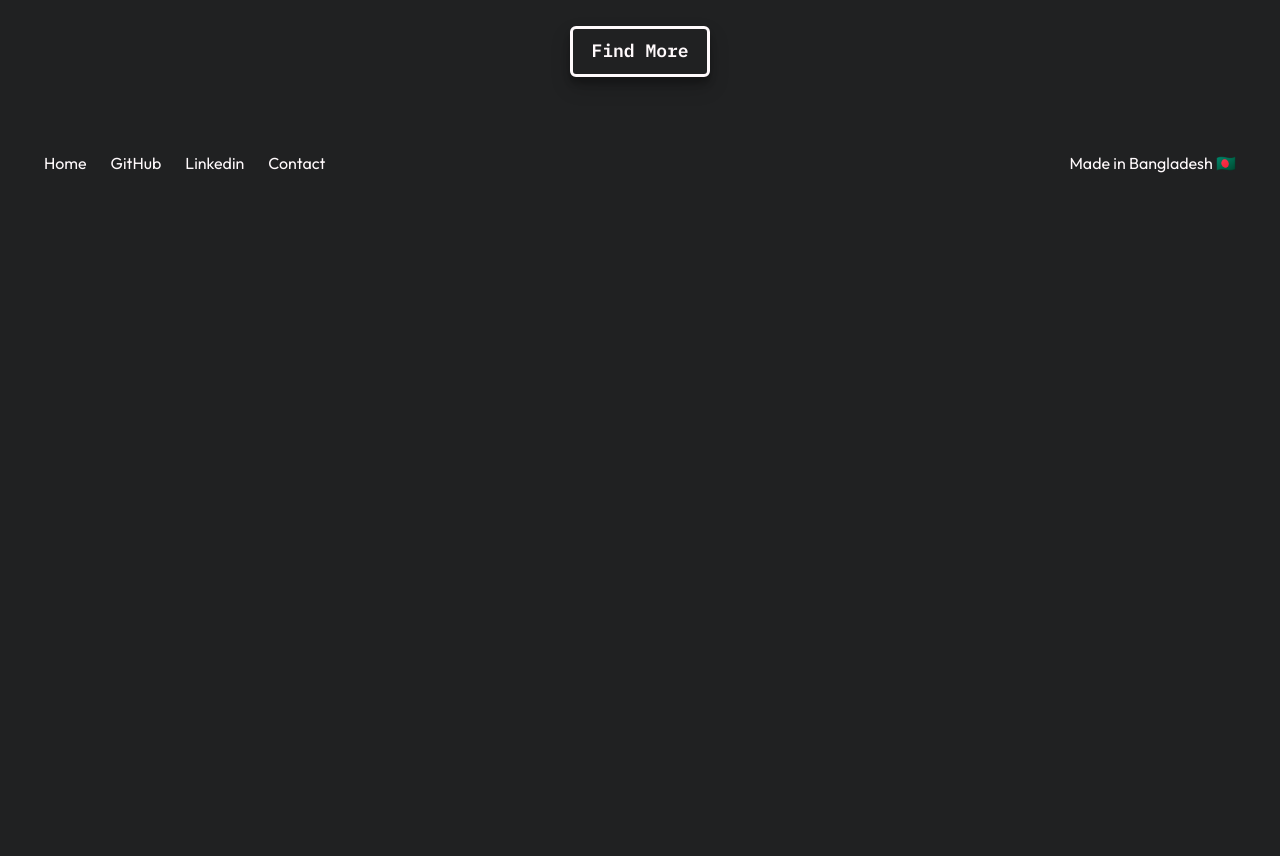
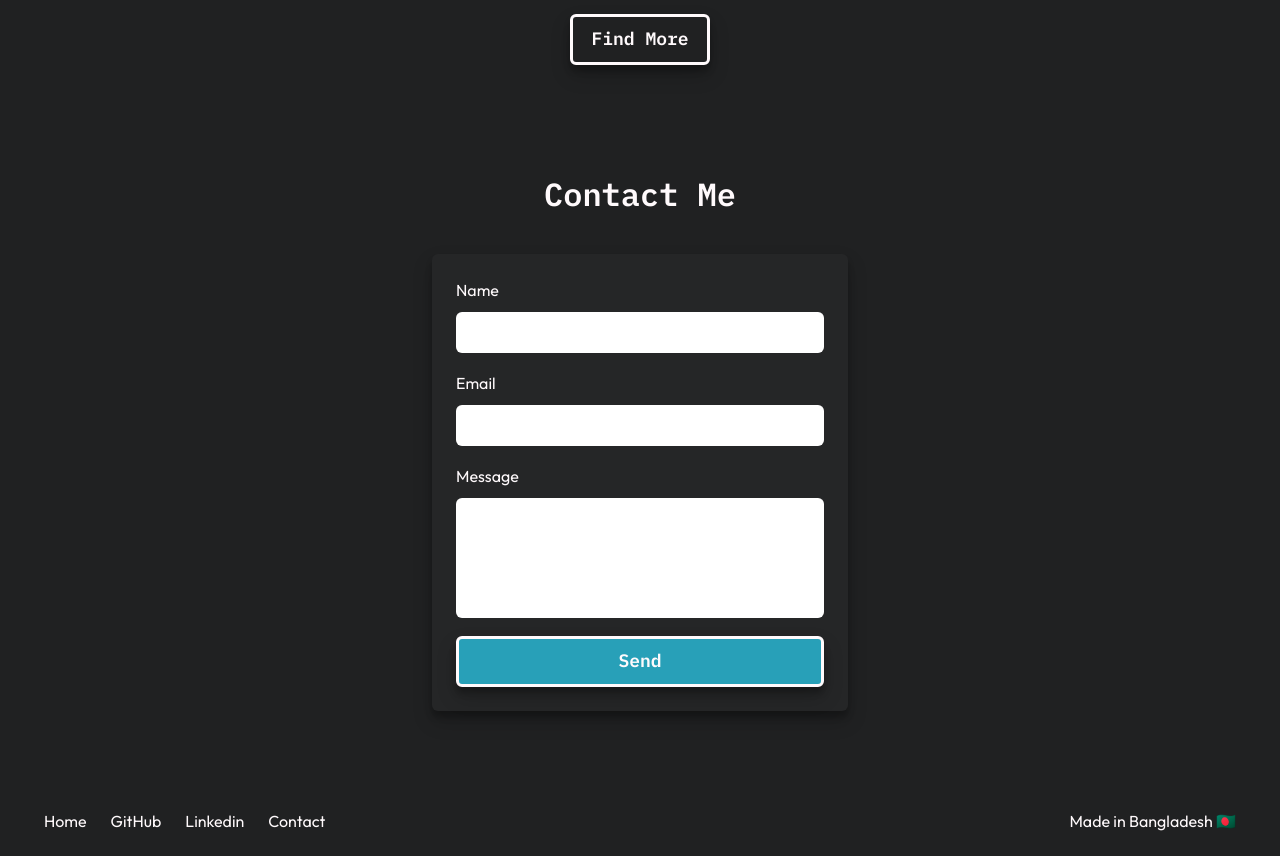
Before and after one commit to UpalBarua/my-portfolio, a Next.js app: page / in a window 1280 px wide. Shown: the part 2320-3176 px from the top of the page. Before the commit the page ends 2518 px from the top, so only its background shows below. Built offline with nearby package versions, Linux system fonts and the light colour scheme.

Commit message:
added ContactForm

```diff
--- /dev/null
+++ b/components/ContactForm/ContactForm.module.scss
@@ -0,0 +1,37 @@
+@use '../../styles/mixins' as *;
+
+.ContactForm {
+  display: grid;
+  gap: var(--spacing-400);
+  width: min(26rem, 100%);
+  padding: var(--spacing-400);
+  border-radius: 6px;
+  background-color: var(--color-dark-400);
+  box-shadow: var(--box-shadow);
+
+  @include mq('md') {
+    padding: var(--spacing-500);
+  }
+
+  .Field {
+    display: grid;
+    gap: var(--spacing-200);
+
+    > label {
+      text-transform: capitalize;
+    }
+
+    > input,
+    > textarea {
+      padding: var(--spacing-200);
+      border: 0;
+      border-radius: 6px;
+      background-color: var(--color-light-300);
+    }
+
+    > textarea {
+      height: 7.5rem;
+      resize: none;
+    }
+  }
+}
--- /dev/null
+++ b/components/ContactForm/ContactForm.tsx
@@ -0,0 +1,22 @@
+import { Button } from '../UI/Button/Button';
+import styles from './ContactForm.module.scss';
+
+export const ContactForm = () => {
+  return (
+    <form className={styles.ContactForm}>
+      <div className={styles.Field}>
+        <label htmlFor="name">Name</label>
+        <input id="name" type="text" name="name" />
+      </div>
+      <div className={styles.Field}>
+        <label htmlFor="email">Email</label>
+        <input id="email" type="email" name="email" />
+      </div>
+      <div className={styles.Field}>
+        <label htmlFor="message">Message</label>
+        <textarea id="" name="message"></textarea>
+      </div>
+      <Button type="primary">Send</Button>
+    </form>
+  );
+};
--- /dev/null
+++ b/components/ContactMe/ContactMe.module.scss
@@ -0,0 +1,6 @@
+.ContactMe {
+  display: grid;
+  justify-items: center;
+  padding-block: var(--spacing-800);
+  gap: var(--spacing-400);
+}
--- /dev/null
+++ b/components/ContactMe/ContactMe.tsx
@@ -0,0 +1,12 @@
+import { Title } from '../UI/Title/Title';
+import { ContactForm } from '../ContactForm/ContactForm';
+import styles from './ContactMe.module.scss';
+
+export const ContactMe = () => {
+  return (
+    <section className={styles.ContactMe}>
+      <Title>Contact Me</Title>
+      <ContactForm />
+    </section>
+  );
+};
--- a/components/Footer/Footer.module.scss
+++ b/components/Footer/Footer.module.scss
@@ -1,8 +1,18 @@
+@use '../../styles/mixins' as *;
+
 .Footer {
   display: flex;
   justify-content: space-between;
-  // border: 2px solid lime;
   padding-block: var(--spacing-400);
+  margin-top: var(--spacing-500);
+
+  .Copyright {
+    display: none;
+
+    @include mq('md') {
+      display: block;
+    }
+  }
 
   .Links {
     display: flex;
--- a/components/LatestProjects/LatestProjects.module.scss
+++ b/components/LatestProjects/LatestProjects.module.scss
@@ -3,6 +3,7 @@
 .LatestProjects {
   display: grid;
   place-items: center;
+  gap: var(--spacing-400);
   padding-block: var(--spacing-800);
 
   > button {
@@ -13,7 +14,7 @@
     display: grid;
     grid-template-columns: 1fr;
     gap: var(--spacing-500);
-    padding-block: var(--spacing-500);
+    // padding-block: var(--spacing-500);
 
     @include mq('md') {
       grid-template-columns: repeat(2, 1fr);
--- a/pages/api/hello.ts
+++ /dev/null
@@ -1,13 +0,0 @@
-// Next.js API route support: https://nextjs.org/docs/api-routes/introduction
-import type { NextApiRequest, NextApiResponse } from 'next'
-
-type Data = {
-  name: string
-}
-
-export default function handler(
-  req: NextApiRequest,
-  res: NextApiResponse<Data>
-) {
-  res.status(200).json({ name: 'John Doe' })
-}
--- a/pages/index.tsx
+++ b/pages/index.tsx
@@ -3,6 +3,7 @@ import { Header } from '@/components/Header/Header';
 import { Hero } from '@/components/Hero/Hero';
 import { Skills } from '@/components/Skills/Skills';
 import { LatestProjects } from '@/components/LatestProjects/LatestProjects';
+import { ContactMe } from '@/components/ContactMe/ContactMe';
 import { Footer } from '@/components/Footer/Footer';
 
 export default function Home() {
@@ -12,6 +13,7 @@ export default function Home() {
       <Hero />
       <Skills />
       <LatestProjects />
+      <ContactMe />
       <Footer />
     </Container>
   );
```
